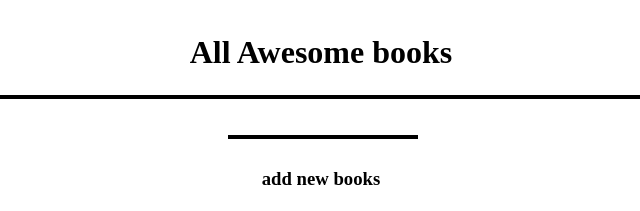
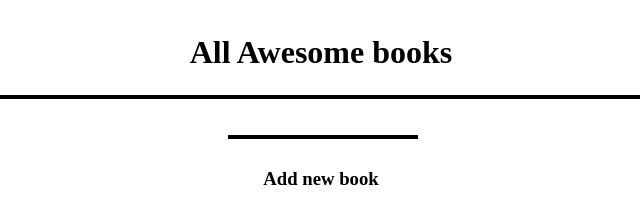
Before and after one commit to ClaudiaRojasSoto/Awesoem_Books, a website: page index.html in a window 1280 px wide. Shown: the top 211 px of the page, 319-959 px from the left. Drawn offline with Linux system fonts and the light colour scheme.

Commit message:
Add capital letter to the title in the form in html file

```diff
--- a/index.html
+++ b/index.html
@@ -19,7 +19,7 @@
         </div>
         <form action="">
             <span class="separation-line" ></span>
-            <h3>add new books</h3>
+            <h3>Add new book</h3>
             <div class="input-container">
             <div>
                 <input class="inputs" id="title" type="text" placeholder="title">
```
Also changed, not shown: styles.css (line endings or trailing spaces).
